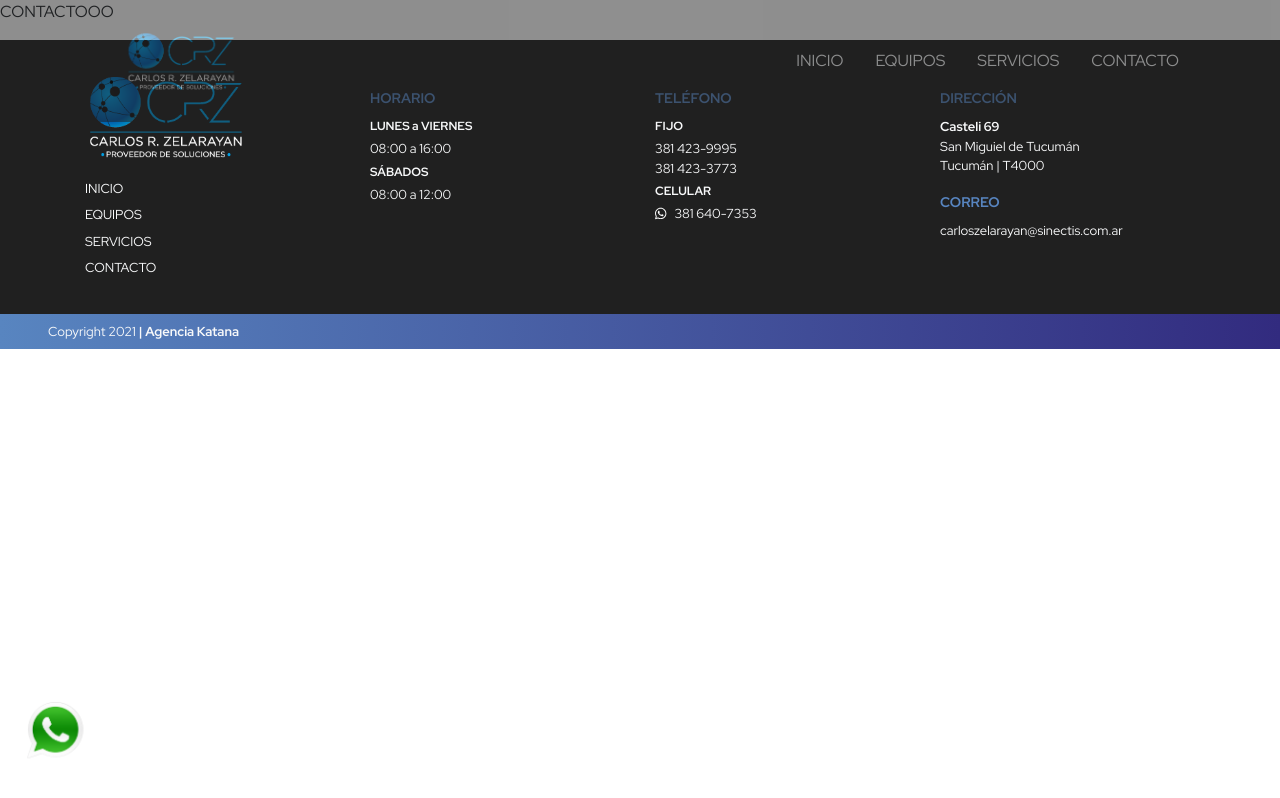
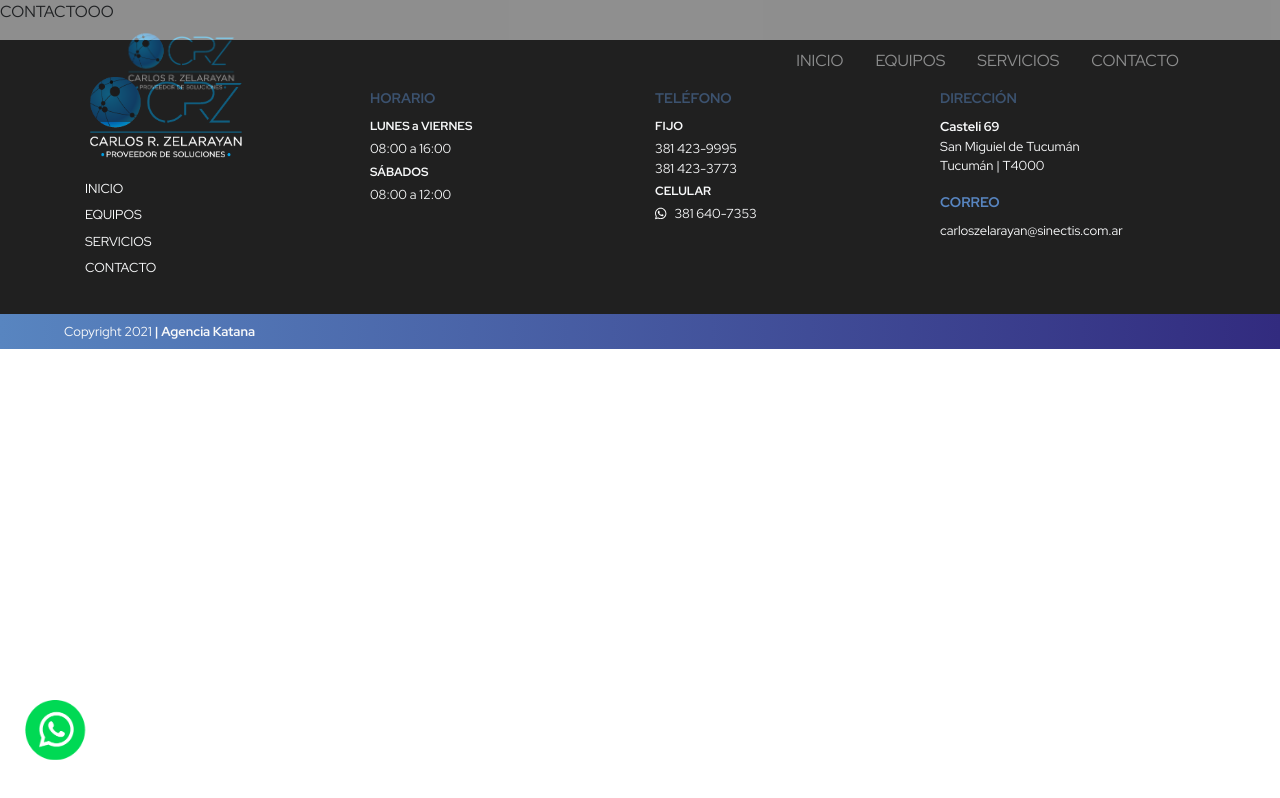
Before and after one commit to patriciodfernandez/carloszelarayan, a React (Create React App) app: page /contacto in a window 1280 px wide. Built offline with nearby package versions, Linux system fonts and the light colour scheme.

Commit message:
retoque al copyright

```diff
--- a/src/Components/Common/Footer.js
+++ b/src/Components/Common/Footer.js
@@ -135,7 +135,7 @@ const Footer = () => {
       </div>
       {/* FOOTER CELESTE */}
       <div className="fondogradiente">
-        <p className="pl-5 py-2 text-light letrachica m-0">
+        <p className="pl-5 ml-3 py-2 text-light letrachica m-0">
           Copyright 2021 <b>| Agencia Katana</b>
         </p>
       </div>
```
Also changed, not shown: src/assets/wp.png.
